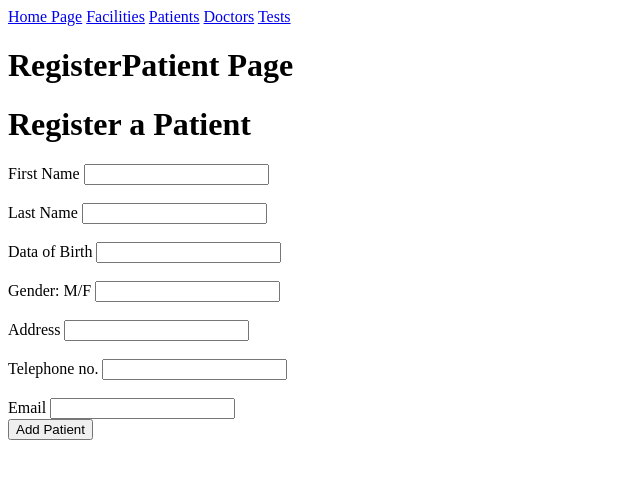
After one commit to HMatthewsQA/FundamentalProject, a Flask app: page /patients/register in a window 1280 px wide. The commit adds this page. Shown: the top 479 px of the page, without its empty margins (0-640 px from the left). Run offline with Flask 2, Linux system fonts and the light colour scheme.

Commit message:
create functionality

```diff
--- a/application/forms.py
+++ b/application/forms.py
@@ -1,4 +1,84 @@
 from flask_wtf import FlaskForm
-from wtforms import StringField, SubmitField, BooleanField
+from wtforms import StringField, SubmitField, BooleanField, IntegerField, DateTimeField
 from wtforms.validators import DataRequired, Length, Email, EqualTo, ValidationError
 from application.models import Facilities, Patients, Doctors, Tests
+
+class RegisterFacilityForm(FlaskForm):
+    facility_name = StringField('Facility Name',
+            validators = [
+                DataRequired(),
+                Length(min=2, max=100)
+                ])
+    address = StringField('Address',
+            validators = [
+                DataRequired(),
+                Length(min=2, max=500)
+                ])
+    capacity = IntegerField('Capacity',
+            validators = [
+                DataRequired()
+                ])
+    submit = SubmitField('Add Facility')
+
+class RegisterPatientForm(FlaskForm):
+    first_name = StringField('First Name',
+            validators = [
+                DataRequired(),
+                Length(min=2, max=30)
+                ])
+    last_name = StringField('Last Name',
+            validators = [
+                DataRequired(),
+                Length(min=2, max=30)
+                ])
+    dob = DateTimeField('Data of Birth',
+            validators = [
+                DataRequired()
+                ])
+    gender = StringField('Gender: M/F',
+            validators = [
+                DataRequired(),
+                Length(min=1, max = 1)
+                ])
+    address = StringField('Address',
+            validators = [
+                DataRequired(),
+                Length(min=2, max=500)
+                ])
+    telephone = StringField('Telephone no.',
+            validators = [
+                DataRequired(),
+                Length(min=11, max=11)
+                ])
+    email = StringField('Email',
+            validators = [
+                DataRequired(),
+                Email()
+                ])
+    submit = SubmitField('Add Patient')
+
+class RegisterDoctorForm(FlaskForm):
+    first_name = StringField('First Name',
+            validators = [
+                DataRequired(),
+                Length(min=2, max=30)
+                ])
+    last_name = StringField('Last Name',
+            validators = [
+                DataRequired(),
+                Length(min=2, max=30)
+                ])
+    dob = DateTimeField('Data of Birth',
+            validators = [
+                DataRequired()
+                ])
+    gender = StringField('Gender: M/F',
+            validators = [
+                DataRequired(),
+                Length(min=1, max = 1)
+                ])
+    license_date = DateTimeField('License Date',
+            validators = [
+                DataRequired()
+                ])
+    submit = SubmitField('Add Doctor')
--- a/application/models.py
+++ b/application/models.py
@@ -4,7 +4,7 @@ from datetime import datetime
 
 class Facilities(db.Model):
     id = db.Column(db.Integer, primary_key=True)
-    Facility_name = db.Column(db.String(100), nullable=False, unique=True)
+    facility_name = db.Column(db.String(100), nullable=False, unique=True)
     address = db.Column(db.String(500), nullable=False, unique=True)
     capacity = db.Column(db.Integer, nullable=False)
 
@@ -12,7 +12,7 @@ class Patients(db.Model):
     id = db.Column(db.Integer, primary_key=True)
     first_name = db.Column(db.String(30), nullable=False)
     last_name = db.Column(db.String(30), nullable=False)
-    DOB = db.Column(db.DateTime, nullable=False)
+    dob = db.Column(db.DateTime, nullable=False)
     gender = db.Column(db.String(1), nullable=False)
     address = db.Column(db.String(500), nullable=False)
     telephone = db.Column(db.String(11), nullable=False)
@@ -22,7 +22,7 @@ class Doctors(db.Model):
     id = db.Column(db.Integer, primary_key=True)
     first_name = db.Column(db.String(30), nullable=False)
     last_name = db.Column(db.String(30), nullable=False)
-    DOB = db.Column(db.DateTime, nullable=False)
+    dob = db.Column(db.DateTime, nullable=False)
     gender = db.Column(db.String(1), nullable=False)
     license_date = db.Column(db.DateTime, nullable=False)
 
--- a/application/routes.py
+++ b/application/routes.py
@@ -1,28 +1,81 @@
 from flask import render_template, redirect, url_for, request
 from application import app, db
 from application.models import Facilities, Patients, Doctors, Tests
+from application.forms import RegisterFacilityForm, RegisterPatientForm, RegisterDoctorForm
 
 @app.route('/')
 @app.route('/home')
 def home():
     return render_template('home.html', title='Home:')
 
-@app.route('/facilities')
+@app.route('/facilities', methods=['GET'])
 def facilities():
     all_facilities = Facilities.query.all()
-    return render_template('facilities.html', title='Facilities:', facilities=all_facilities)
+    return render_template('facilities.html', title='Facilities:', facilities=all_facilities )
 
-@app.route('/patients')
+@app.route('/facilities/register', methods=['GET', 'POST'])
+def register_facility():
+    form = RegisterFacilityForm()
+    if form.validate_on_submit():
+        facility = Facilities(
+                facility_name = form.facility_name.data,
+                address = form.address.data,
+                capacity = form.capacity.data
+        )
+        db.session.add(facility)
+        db.session.commit()
+        return redirect(url_for('facilities'))
+    return render_template('register_facility.html', title='RegisterFacility',form=form)
+
+@app.route('/patients', methods=['GET'])
 def patients():
     all_patients = Patients.query.all()
     return render_template('patients.html', title='Patients:', patients=all_patients)
+
+@app.route('/patients/register', methods=['GET', 'POST'])
+def register_patient():
+    form = RegisterPatientForm()
+    if form.validate_on_submit():
+        patient = Patients(
+                first_name = form.first_name.data,
+                last_name = form.last_name.data,
+                dob = form.dob.data,
+                gender = form.gender.data,
+                address = form.adress.data,
+                telephone = form.telephone.data,
+                email = form.email.data
+        )
+        db.session.add(patient)
+        db.session.commit()
+        return redirect(url_for('patients'))
+    return render_template('register_patient.html', title='RegisterPatient',form=form)
 
 @app.route('/doctors')
 def doctors():
     all_doctors = Doctors.query.all()
     return render_template('doctors.html', title='Doctors:', doctors=all_doctors)
 
+@app.route('/doctors/register', methods=['GET', 'POST'])
+def register_doctor():
+    form = RegisterDoctorForm()
+    if form.validate_on_submit():
+        doctor = Doctors(
+                first_name = form.first_name.data,
+                last_name = form.last_name.data,
+                dob = form.dob.data,
+                gender = form.gender.data,
+                license_date = form.license_date.data
+        )
+        db.session.add(doctor)
+        db.session.commit()
+        return redirect(url_for('doctors'))
+    return render_template('register_doctor.html', title='RegigsterDoctor', form=form)
+
 @app.route('/tests')
 def tests():
     all_tests = Tests.query.all()
     return render_template('tests.html', title='Tests:', tests=all_tests)
+
+@app.route('/tests/register')
+def register_test():
+    return render_template('register_test.html', title='RegisterTest:')
--- a/application/templates/doctors.html
+++ b/application/templates/doctors.html
@@ -4,10 +4,14 @@
         {% if doctors %}
                 {% for doctor in doctors %}
                         <div>
-                                <h3>{{ doctor.id }}</h3>
+				<h3>{{ doctor.first_name }} {{ doctor.last_name }}</h3>
+				<span> {{ doctor.dob }} {{ doctor.gender }} {{ doctor.license_date }}</span>
                         </div>
                 {% endfor %}
         {% else %}
                 <p>There are no doctors</p>
         {% endif %}
+	<form action="{{ url_for('register_doctor') }}">
+        	<button type="submit">Register a Doctor</button>
+	</form>
 {% endblock %}
--- /dev/null
+++ b/application/templates/register_patient.html
@@ -0,0 +1,98 @@
+{% extends 'layout.html' %}
+{% block body_content %}
+<h1> Register a Patient </h1>
+
+<div class='form'>
+        <form method='POST' action=''>
+                {{ form.hidden_tag() }}
+                <div class='form_group'>
+                        {{ form.first_name.label }}
+                        {{ form.first_name }}
+                        {% if form.first_name.errors %}
+                                <div class='error'>
+                                        {% for error in form.first_name.errors %}
+                                                <span>{{ error }} </span>
+                                        {% endfor %}
+                                </div>
+                        {% endif %}
+                </div>
+                <br>
+                <div class='form_group'>
+                        {{ form.last_name.label }}
+                        {{ form.last_name }}
+                        {% if form.last_name.errors %}
+                                <div class='error'>
+                                        {% for error in form.last_name.errors %}
+                                                <span>{{ error }} </span>
+                                        {% endfor %}
+                                </div>
+                        {% endif %}
+                </div>
+                <br>
+                <div class='form_group'>
+                        {{ form.dob.label }}
+                        {{ form.dob }}
+                        {% if form.dob.errors %}
+                                <div class='error'>
+                                        {% for error in form.dob.errors %}
+                                                <span>{{ error }} </span>
+                                        {% endfor %}
+                                </div>
+                        {% endif %}
+                </div>
+		<br>
+                <div class='form_group'>
+                        {{ form.gender.label }}
+                        {{ form.gender }}
+                        {% if form.gender.errors %}
+                                <div class='error'>
+                                        {% for error in form.gender.errors %}
+                                                <span>{{ error }} </span>
+                                        {% endfor %}
+                                </div>
+                        {% endif %}
+                </div>
+		<br>
+                <div class='form_group'>
+                        {{ form.address.label }}
+                        {{ form.address }}
+                        {% if form.address.errors %}
+                                <div class='error'>
+                                        {% for error in form.address.errors %}
+                                                <span>{{ error }} </span>
+                                        {% endfor %}
+                                </div>
+                        {% endif %}
+                </div>
+		<br>
+                <div class='form_group'>
+                        {{ form.telephone.label }}
+                        {{ form.telephone }}
+                        {% if form.telephone.errors %}
+                                <div class='error'>
+                                        {% for error in form.telephone.errors %}
+                                                <span>{{ error }} </span>
+                                        {% endfor %}
+                                </div>
+                        {% endif %}
+                </div>
+		<br>
+                <div class='form_group'>
+                        {{ form.email.label }}
+                        {{ form.email }}
+                        {% if form.email.errors %}
+                                <div class='error'>
+                                        {% for error in form.email.errors %}
+                                                <span>{{ error }} </span>
+                                        {% endfor %}
+                                </div>
+                        {% endif %}
+                </div>
+                <div class='form_group'>
+                {{ form.submit }}
+            </div>
+        </form>
+        </div>
+
+{% endblock %}
+~
--- /dev/null
+++ b/application/templates/register_test.html
@@ -0,0 +1,4 @@
+{% extends 'layout.html' %}
+{% block body_content %}
+<h1> Register Test </h1>
+{% endblock %}
--- a/application/templates/tests.html
+++ b/application/templates/tests.html
@@ -10,4 +10,7 @@
 	{% else %}
 		<p>There are no tests</p>
 	{% endif %}
+	<form action="{{ url_for('register_test') }}">
+                <button type="submit">Register a Test</button>
+        </form>
 {% endblock %}
```
Also changed, not shown: application/templates/facilities.html (+6 -1 lines), application/templates/patients.html (+7 -1 lines), application/templates/register_doctor.html (added, +74 -0 lines), application/templates/register_facility.html (added, +49 -0 lines).
